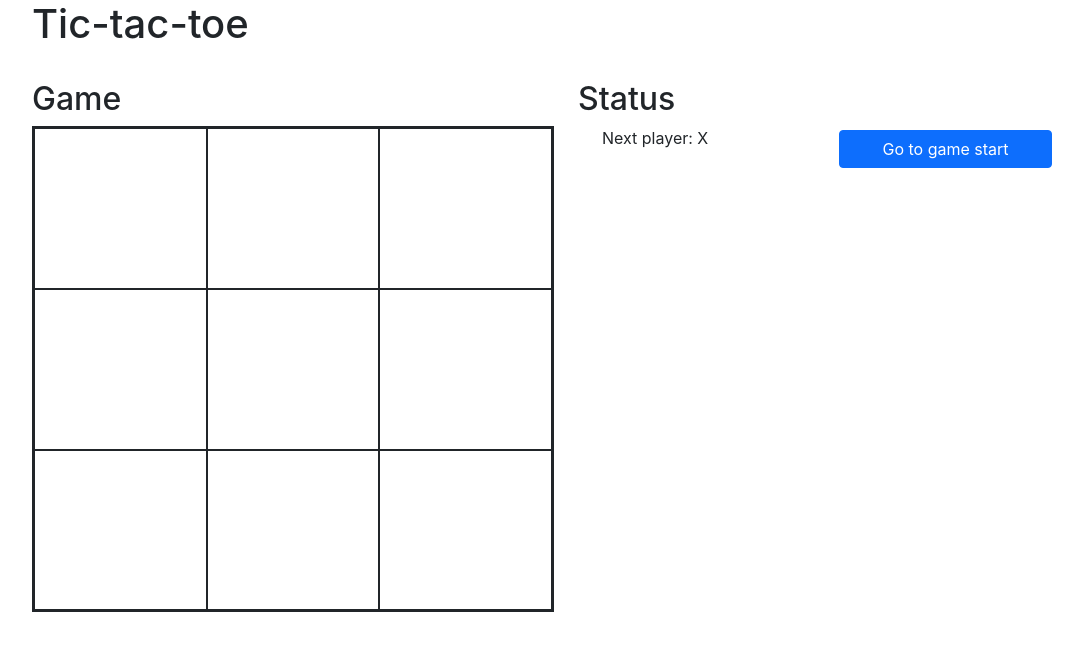
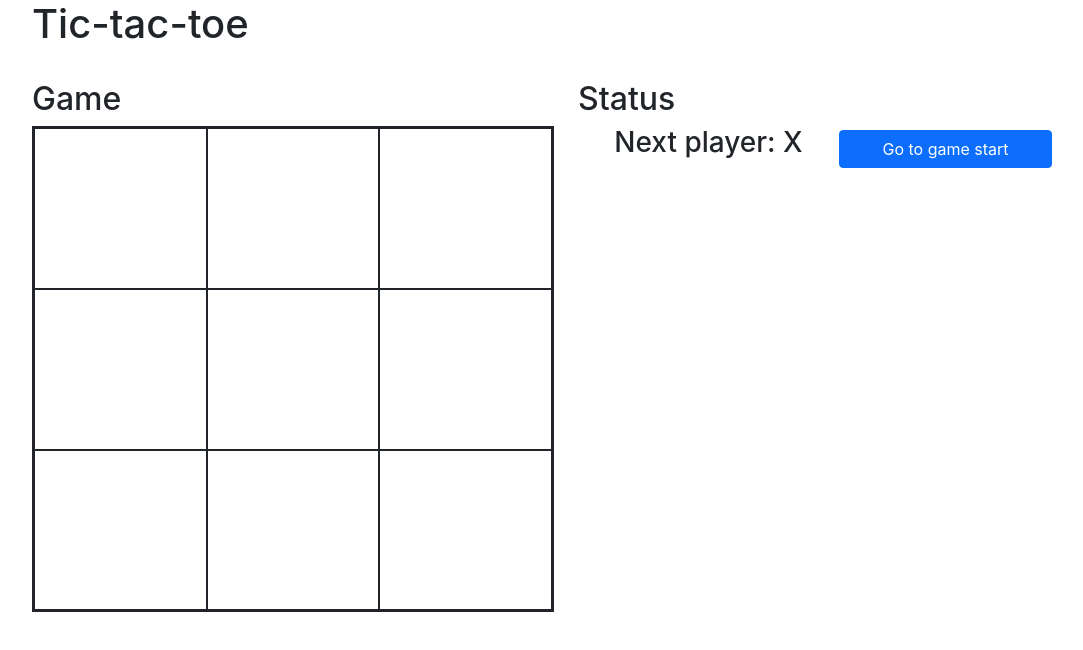
Before and after one commit to james-wienecke/react-typescript-tictactoe, a React (Create React App) app: page / in a window 1280 px wide. Shown: the top 650 px of the page, without its empty margins (74-1157 px from the left). Built offline with nearby package versions, Linux system fonts and the light colour scheme.

Commit message:
Styling for status display element.

```diff
--- a/src/Status.tsx
+++ b/src/Status.tsx
@@ -13,9 +13,13 @@ const Status = (props: StatusProps): JSX.Element => {
         else return (props.winner) ? `Winner: ${props.winner}!` :  `Next player: ${props.player}`;
     }
 
-    return (<span className="col-12 col-md-6">
-        {getStatus()}
-    </span>);
+    return (
+        <h3 className="col-12 col-md-6 text-center flex-grow-1">
+            <span className="">
+                {getStatus()}
+            </span>
+        </h3>
+    );
 }
 
 export default Status;
```
